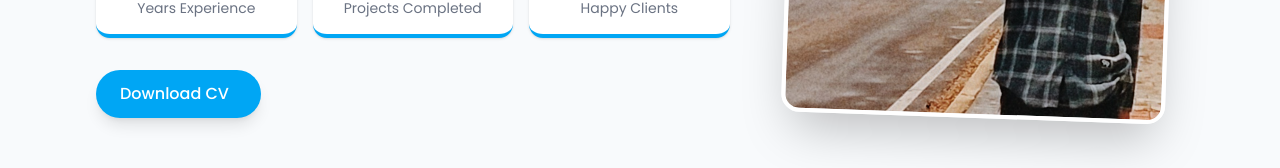
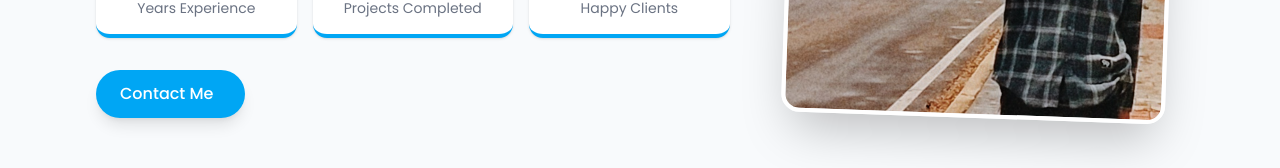
Before and after one commit to atzulf/next-portfolio, a Next.js app: page /about in a window 1280 px wide. Shown: the part 606-774 px from the top of the page. Built offline with nearby package versions, Linux system fonts and the light colour scheme.

Commit message:
feat(about): update CV link to contact page with new button text

```diff
--- a/app/about/About.tsx
+++ b/app/about/About.tsx
@@ -55,11 +55,10 @@ const About = () => {
 
             <motion.div variants={itemVariants}>
               <a
-                href="/cv.pdf"
-                download
+                href="/contact"
                 className="inline-flex items-center gap-2 bg-sky-500 hover:bg-sky-600 text-white font-medium px-6 py-3 rounded-full transition-all shadow-lg hover:shadow-sky-500/30"
               >
-                Download CV <i className="ri-download-line"></i>
+                Contact Me <i className="ri-mail-line"></i>
               </a>
             </motion.div>
           </motion.div>
```
